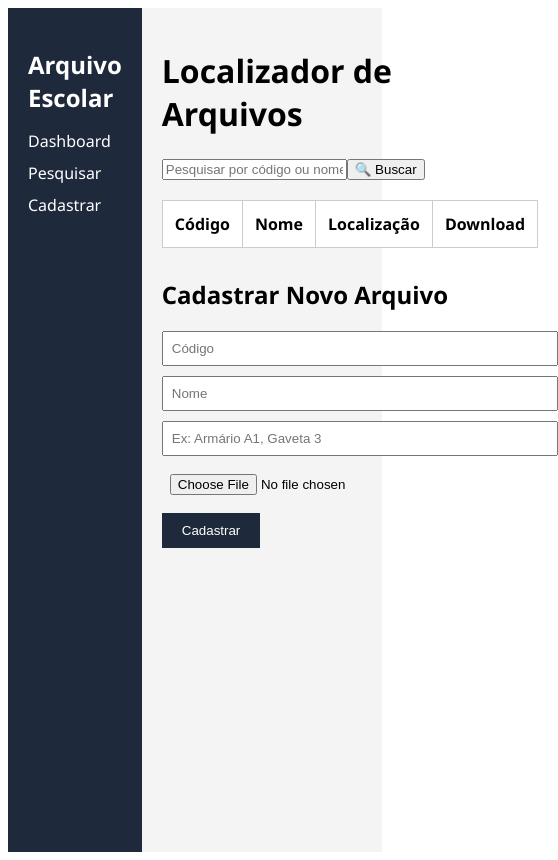
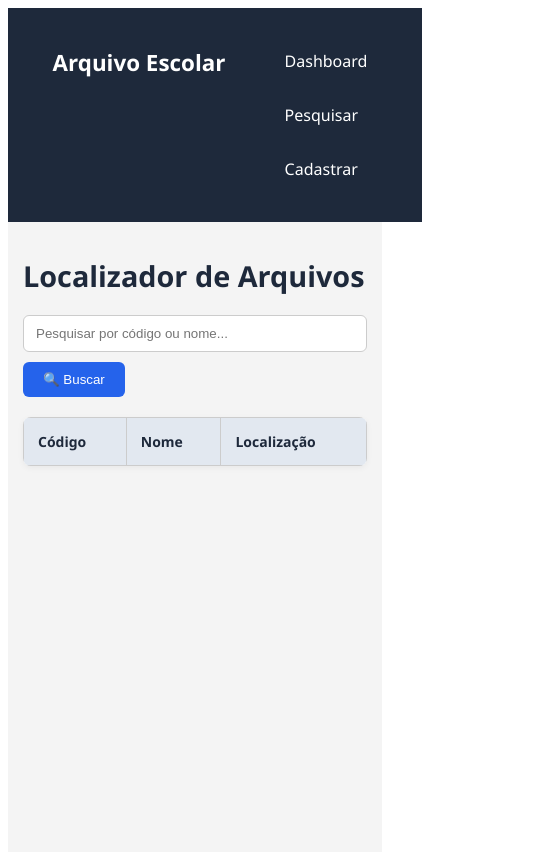
Before and after one commit to carlos11henrique/Arcevo, a Vue app: page /search in a window 390 px wide. Shown: the whole page, 558 px wide, since content can reach past the window. Built offline with nearby package versions, Linux system fonts and the light colour scheme.

Commit message:
ATUALIZADA NA VUE

```diff
--- a/src/App.vue
+++ b/src/App.vue
@@ -1,17 +1,21 @@
 <template>
   <div class="app">
+    <!-- ===== SIDEBAR ===== -->
     <aside class="sidebar">
       <h2>Arquivo Escolar</h2>
       <ul>
-        <li><a href="#" @click.prevent="setComponent()">Dashboard</a></li>
-        <li><a href="#" @click.prevent="setComponent(searchFiles)">Pesquisar</a></li>
-        <li><a href="#">Cadastrar</a></li>
+        <li><a href="#" @click.prevent="currentView = 'dashboard'">Dashboard</a></li>
+        <li><a href="#" @click.prevent="currentView = 'search'">Pesquisar</a></li>
+        <li><a href="#" @click.prevent="currentView = 'cadastrar'">Cadastrar</a></li>
       </ul>
     </aside>
 
+    <!-- ===== MAIN CONTENT ===== -->
     <main class="main">
       <h1>Localizador de Arquivos</h1>
 
+      <!-- DASHBOARD (busca + tabela) -->
+      <div v-if="currentView === 'dashboard'">
         <div class="search-box">
           <input
             type="text"
@@ -27,7 +31,6 @@
               <th>Código</th>
               <th>Nome</th>
               <th>Localização</th>
-            <th>Download</th>
             </tr>
           </thead>
           <tbody>
@@ -35,62 +38,59 @@
               <td>{{ file.code }}</td>
               <td>{{ file.name }}</td>
               <td>{{ file.location }}</td>
-            <td>
-              <a :href="file.pdfURL" :download="`${file.name}.pdf`">Baixar</a>
-            </td>
             </tr>
           </tbody>
         </table>
+      </div>
 
+      <!-- CADASTRAR (formulário apenas) -->
+      <div v-else-if="currentView === 'cadastrar'">
         <h2>Cadastrar Novo Arquivo</h2>
         <form @submit.prevent="addFile">
           <input v-model="newFile.code" placeholder="Código" required />
           <input v-model="newFile.name" placeholder="Nome" required />
           <input v-model="newFile.location" placeholder="Ex: Armário A1, Gaveta 3" required />
-        <input type="file" @change="handleFile" accept="application/pdf" required />
           <button type="submit">Cadastrar</button>
         </form>
+      </div>
+
+      <!-- PESQUISAR (somente busca, sem tabela) -->
+      <div v-else-if="currentView === 'search'">
+        <div class="search-box">
+          <input
+            type="text"
+            v-model="searchTerm"
+            placeholder="Pesquisar por código ou nome..."
+          />
+          <button @click="searchFiles">🔍 Buscar</button>
+        </div>
+      </div>
     </main>
   </div>
 </template>
 
 <script setup>
 import { ref, computed } from 'vue'
-import SearchBar from './components/SearchBar.vue'
 
+const currentView = ref('dashboard') // inicia no dashboard
 const files = ref([])
 const searchTerm = ref('')
+
 const newFile = ref({
   code: '',
   name: '',
-  location: '',
-  pdf: null
+  location: ''
 })
 
-function handleFile(event) {
-  newFile.value.pdf = event.target.files[0]
-}
-
 function addFile() {
-  if (!newFile.value.pdf) {
-    alert('Selecione um PDF.')
-    return
-  }
-
-  const reader = new FileReader()
-  reader.onload = (e) => {
   files.value.push({
     code: newFile.value.code,
     name: newFile.value.name,
-      location: newFile.value.location,
-      pdfURL: e.target.result
+    location: newFile.value.location
   })
 
-    // Resetar formulário
-    newFile.value = { code: '', name: '', location: '', pdf: null }
-  }
-
-  reader.readAsDataURL(newFile.value.pdf)
+  // resetar formulário
+  newFile.value = { code: '', name: '', location: '' }
 }
 
 const filteredFiles = computed(() => {
@@ -102,10 +102,10 @@ const filteredFiles = computed(() => {
 })
 
 function searchFiles() {
-  // A busca já está reativa via computed
+  // já funciona reativo
 }
 </script>
 
-<style >
-
+<style>
+/* mantém o CSS global que já melhoramos */
 </style>
--- a/src/components/FileForm.vue
+++ b/src/components/FileForm.vue
@@ -23,7 +23,7 @@ export default {
       this.arquivo = e.target.files[0];
     },
     salvar() {
-      // lógica para salvar
+      // lógica para salvar (sem PDF)
     }
   }
 }
@@ -39,8 +39,6 @@ input[type="file"] {
   padding: 10px;
   margin: 5px;
   width: calc(100% - 20px);
-  max-width: 41
-  1px;
 }
 
 button {
--- a/src/components/FileTable.vue
+++ b/src/components/FileTable.vue
@@ -1,22 +1,17 @@
 <!-- FileTable.vue -->
 <template>
-
   <div v-if="files.length">
     <table>
       <thead>
         <tr>
           <th>Nome</th>
           <th>Código</th>
-          <th>Arquivo</th>
         </tr>
       </thead>
       <tbody>
         <tr v-for="file in files" :key="file.codigo">
           <td>{{ file.nome }}</td>
           <td>{{ file.codigo }}</td>
-          <td>
-            <a :href="file.pdf" download>Baixar</a>
-          </td>
         </tr>
       </tbody>
     </table>
@@ -28,6 +23,6 @@
 defineProps(['files'])
 </script>
 
-<style >
-
+<style>
+/* você pode adicionar estilos aqui */
 </style>
--- a/src/style.css
+++ b/src/style.css
@@ -3,67 +3,162 @@
   font-family: 'Segoe UI', sans-serif;
   height: 100vh;
   background-color: #f4f4f4;
+  color: #1e293b;
 }
 
+/* ===== SIDEBAR ===== */
 .sidebar {
-  width: 220px;
+  width: 240px;
   background-color: #1e293b;
   color: white;
   padding: 20px;
+  display: flex;
+  flex-direction: column;
 }
 
 .sidebar h2 {
-  margin-bottom: 1rem;
+  margin-bottom: 1.5rem;
+  font-size: 1.4rem;
+  font-weight: bold;
 }
 
 .sidebar ul {
   list-style: none;
   padding: 0;
+  margin: 0;
 }
 
 .sidebar li {
-  margin: 10px 0;
+  margin: 12px 0;
 }
 
 .sidebar a {
+  display: block;
+  padding: 10px;
+  border-radius: 6px;
   color: white;
   text-decoration: none;
+  transition: background 0.2s;
 }
 
+.sidebar a:hover {
+  background-color: #334155;
+}
+
+/* ===== MAIN ===== */
 .main {
   flex: 1;
-  padding: 20px;
+  padding: 30px;
+  overflow-y: auto;
 }
 
+.main h1 {
+  margin-bottom: 20px;
+  font-size: 1.8rem;
+  color: #1e293b;
+}
+
+/* ===== SEARCH BOX ===== */
 .search-box {
   margin: 20px 0;
+  display: flex;
+  gap: 10px;
+  flex-wrap: wrap;
 }
 
+.search-box input {
+  flex: 1;
+  min-width: 250px;
+  padding: 10px 12px;
+  border: 1px solid #ccc;
+  border-radius: 6px;
+}
+
+.search-box button {
+  padding: 10px 20px;
+  background-color: #2563eb;
+  color: white;
+  border: none;
+  border-radius: 6px;
+  cursor: pointer;
+  transition: background 0.2s;
+}
+
+.search-box button:hover {
+  background-color: #1d4ed8;
+}
+
+/* ===== TABLE ===== */
 table {
   width: 100%;
   border-collapse: collapse;
   background-color: white;
   margin-bottom: 30px;
+  border-radius: 8px;
+  overflow: hidden;
+  box-shadow: 0 2px 6px rgba(0, 0, 0, 0.05);
+}
+
+th {
+  background-color: #e2e8f0;
+  font-weight: 600;
 }
 
 th, td {
-  padding: 12px;
+  padding: 14px;
   border: 1px solid #ccc;
   text-align: left;
 }
 
+/* ===== FORM ===== */
+form {
+  max-width: 500px;
+  background: white;
+  padding: 20px;
+  border-radius: 10px;
+  box-shadow: 0 2px 8px rgba(0, 0, 0, 0.05);
+}
+
 form input {
   display: block;
-  margin: 10px 0;
-  padding: 8px;
+  margin: 12px 0;
+  padding: 10px;
   width: 100%;
-  max-width: 400px;
+  border: 1px solid #ccc;
+  border-radius: 6px;
 }
 
 form button {
-  padding: 10px 20px;
+  padding: 12px 24px;
   background-color: #1e293b;
   color: white;
   border: none;
+  border-radius: 6px;
   cursor: pointer;
+  transition: background 0.2s;
 }
+
+form button:hover {
+  background-color: #334155;
+}
+
+/* ===== RESPONSIVO ===== */
+@media (max-width: 768px) {
+  .app {
+    flex-direction: column;
+  }
+
+  .sidebar {
+    width: 100%;
+    flex-direction: row;
+    justify-content: space-around;
+  }
+
+  .main {
+    padding: 15px;
+  }
+
+  table, th, td {
+    font-size: 14px;
+  }
+}
```
Also changed, not shown: src/components/SearchBar.vue (+7 -3 lines). Lines whose indentation alone changed are shown as unchanged.
